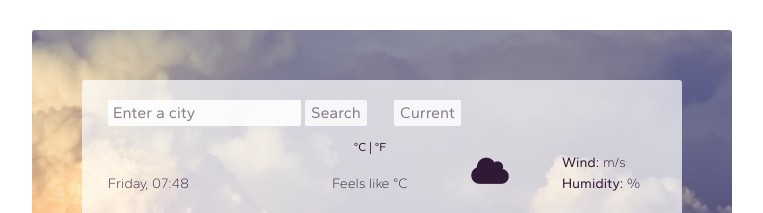
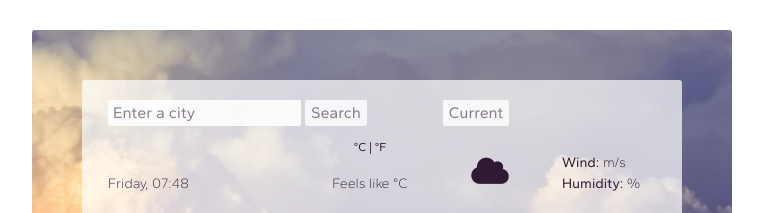
Before and after one commit to AHmyrianska/Challenge, a plain HTML site: page index.html in a window 1280 px wide. Shown: the top 213 px of the page, without its empty margins (258-1021 px from the left). Drawn offline with nearby package versions, Linux system fonts and the light colour scheme; no server answers.

Commit message:
Fixed overlapping in the first row

```diff
--- a/index.html
+++ b/index.html
@@ -29,13 +29,13 @@
       <div class="background">
         <div class="content align-items-center">
             <div class="row">
-                <div class="col-6 text-nowrap">
+                <div class="col-7 text-nowrap">
                   <form id="search-form">
                     <input type="text" id="city-input" placeholder="Enter a city" autocomplete="off"/>
                     <input type="submit" class="search-button" value="Search" />
                   </form>
                 </div>
-                <div class="col-6">
+                <div class="col-5">
                   <button id="current-button">Current</button>
                 </div>
           <div class="row">
```
